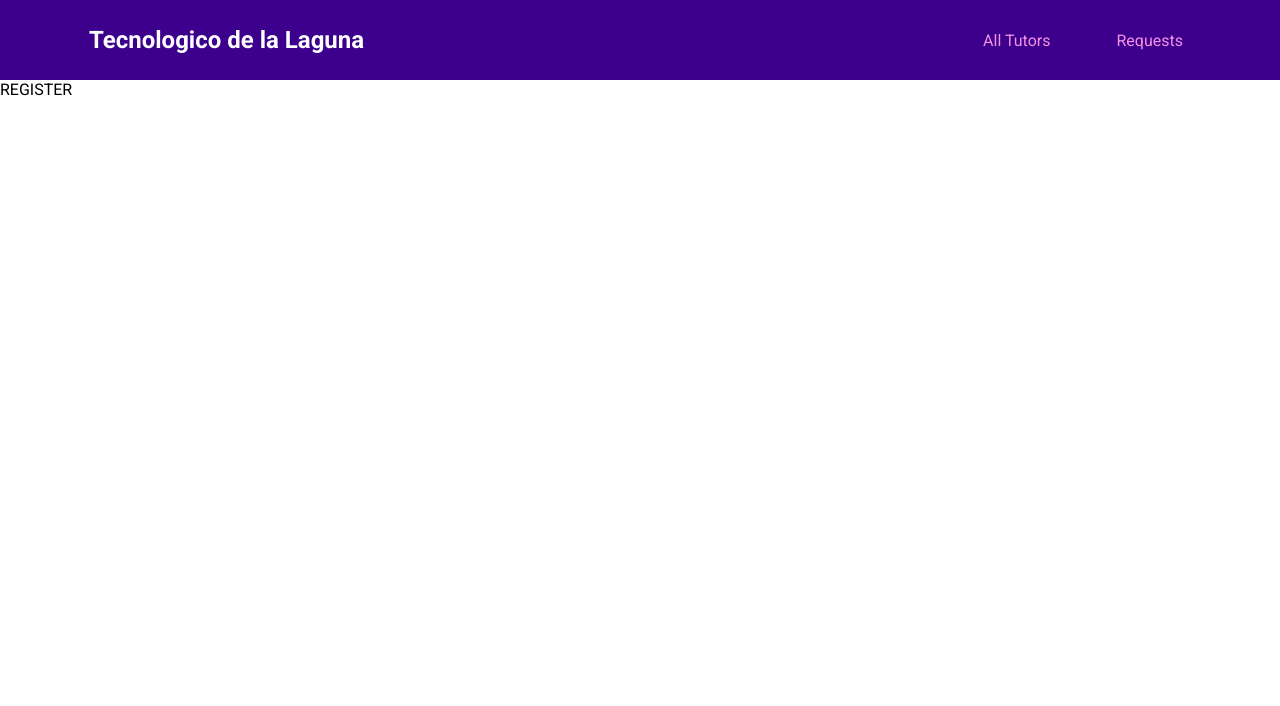
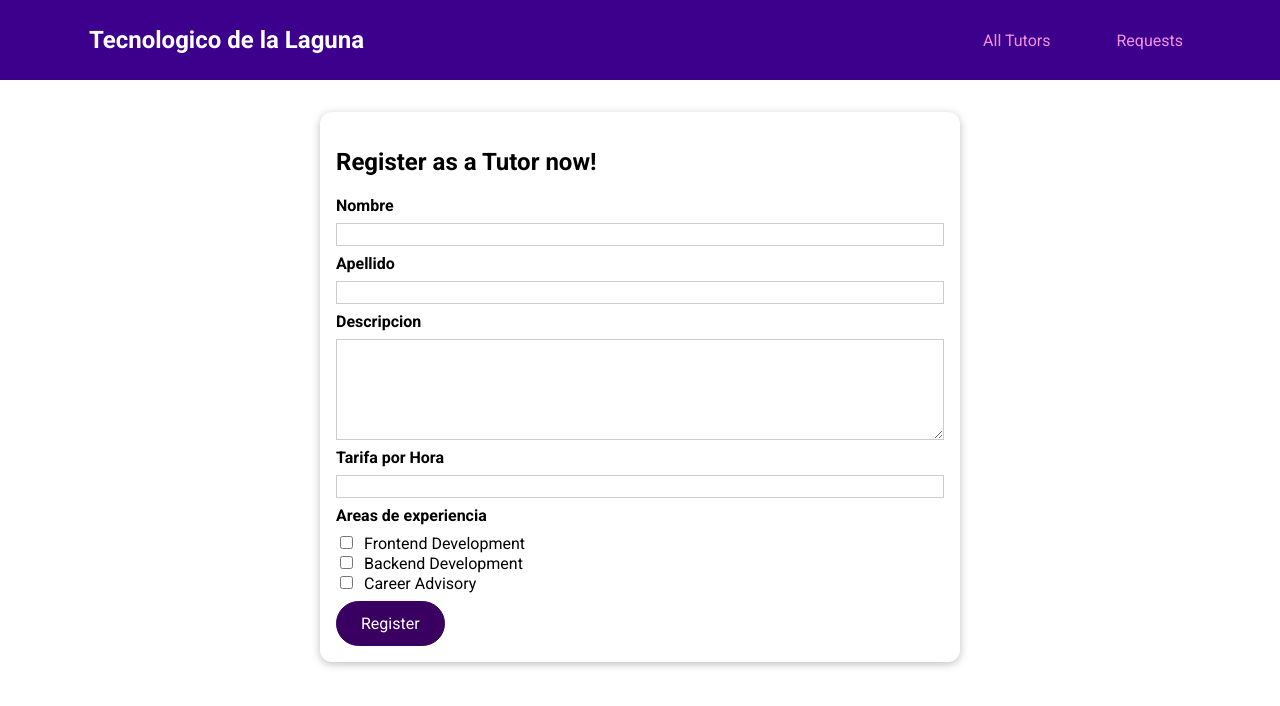
Before and after one commit to JosueBRM/tectutors-front, a Vue app: page /register in a window 1280 px wide. Shown: the top 706 px of the page. Built offline with nearby package versions, Linux system fonts and the light colour scheme.

Commit message:
Linux commit

```diff
--- a/src/components/tutors/TutorForm.vue
+++ b/src/components/tutors/TutorForm.vue
@@ -1,25 +1,129 @@
 <template>
-    <form>
+    <form @submit.prevent="submitForm">
 
         <div class="form-control">
             <label for="firstname">Nombre</label>
-            <input type="text" id="fistname"/>
+            <input type="text" id="fistname" v-model.trim="firstName"/>
         </div>
 
         <div class="form-control">
             <label for="lastname">Apellido</label>
-            <input type="text" id="lastname"/>
+            <input type="text" id="lastname" v-model.trim="lastName"/>
         </div>
 
         <div class="form-control">
             <label for="description">Descripcion</label>
-            <textarea id="description" rows="5"></textarea>
+            <textarea id="description" rows="5" v-model.trim="description"></textarea>
         </div>
 
         <div class="form-control">
             <label for="rate">Tarifa por Hora</label>
-            <input type="text" id="rate"/>
+            <input type="text" id="rate" v-model.number="rate"/>
         </div>
 
+        <div class="form-control">
+            <h3>Areas de experiencia</h3>
+
+            <div>
+                <input type="checkbox" id="frontend" value="frontend" v-model="areas">
+                <label for="frontend">Frontend Development</label>
+            </div>
+
+            <div>
+                <input type="checkbox" id="backend" value="backend" v-model="areas">
+                <label for="backend">Backend Development</label>
+            </div>
+
+            <div>
+                <input type="checkbox" id="career" value="career" v-model="areas">
+                <label for="career">Career Advisory</label>
+            </div>
+        </div>
+
+        <base-button>Register</base-button>
     </form>
 </template>
+
+<script>
+    export default{
+        emits:['save-data'],
+        data() {
+            return {
+                firstName: '',
+                lastName: '',
+                description: '',
+                rate: null,
+                areas: []
+            };
+        },
+        methods: {
+            submitForm() {
+                const formData = {
+                    first: this.firstName,
+                    last: this.lastName,
+                    desc: this.description,
+                    rate: this.rate,
+                    areas: this.areas
+                };
+                this.$emit('save-data', formData);
+            }
+        }
+    }
+</script>
+
+<style scoped>
+.form-control {
+  margin: 0.5rem 0;
+}
+
+label {
+  font-weight: bold;
+  display: block;
+  margin-bottom: 0.5rem;
+}
+
+input[type='checkbox'] + label {
+  font-weight: normal;
+  display: inline;
+  margin: 0 0 0 0.5rem;
+}
+
+input,
+textarea {
+  display: block;
+  width: 100%;
+  border: 1px solid #ccc;
+  font: inherit;
+}
+
+input:focus,
+textarea:focus {
+  background-color: #f0e6fd;
+  outline: none;
+  border-color: #3d008d;
+}
+
+input[type='checkbox'] {
+  display: inline;
+  width: auto;
+  border: none;
+}
+
+input[type='checkbox']:focus {
+  outline: #3d008d solid 1px;
+}
+
+h3 {
+  margin: 0.5rem 0;
+  font-size: 1rem;
+}
+
+.invalid label {
+  color: red;
+}
+
+.invalid input,
+.invalid textarea {
+  border: 1px solid red;
+}
+</style>
--- a/src/pages/tutors/TutorRegistration.vue
+++ b/src/pages/tutors/TutorRegistration.vue
@@ -1,3 +1,23 @@
 <template>
-    REGISTER
+    <section>
+        <base-card>
+            <h2>Register as a Tutor now!</h2>
+            <TutorForm @save-data="saveData"></TutorForm>
+        </base-card>
+    </section>
 </template>
+
+<script>
+import TutorForm from '@/components/tutors/TutorForm.vue';
+export default {
+    components: {
+        TutorForm
+    } ,
+    methods: {
+        saveData(data) {
+            this.$store.dispatch('tutors/registerTutors', data);
+        }
+    },
+
+};
+</script>
--- a/src/store/modules/tutors/actions.js
+++ b/src/store/modules/tutors/actions.js
@@ -1 +1,13 @@
-export default {};
+export default {
+    registerTutor(context, data) {
+        const tutorData = {
+            id: 'j4',
+            firstName: data.first,
+            lastName: data.last,
+            description: data.desc,
+            hourlyRate: data.rate,
+            areas: data.areas
+        };
+        context.commit('registerTutor', tutorData);
+    }
+};
--- a/src/store/modules/tutors/mutations.js
+++ b/src/store/modules/tutors/mutations.js
@@ -1 +1,5 @@
-export default {};
+export default {
+    registerTutor(state, payload){
+        state.tutors.push(payload);
+    }
+};
```
